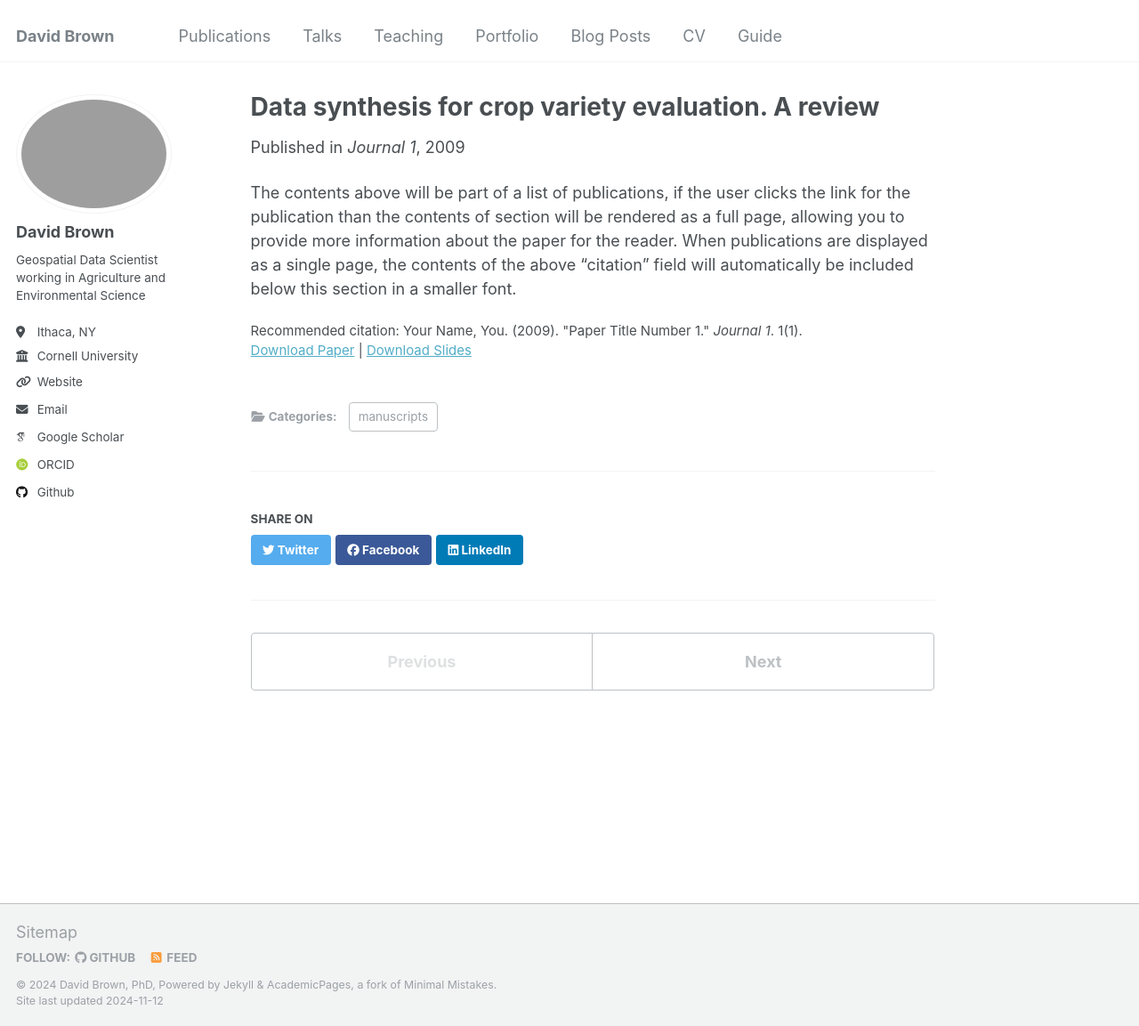
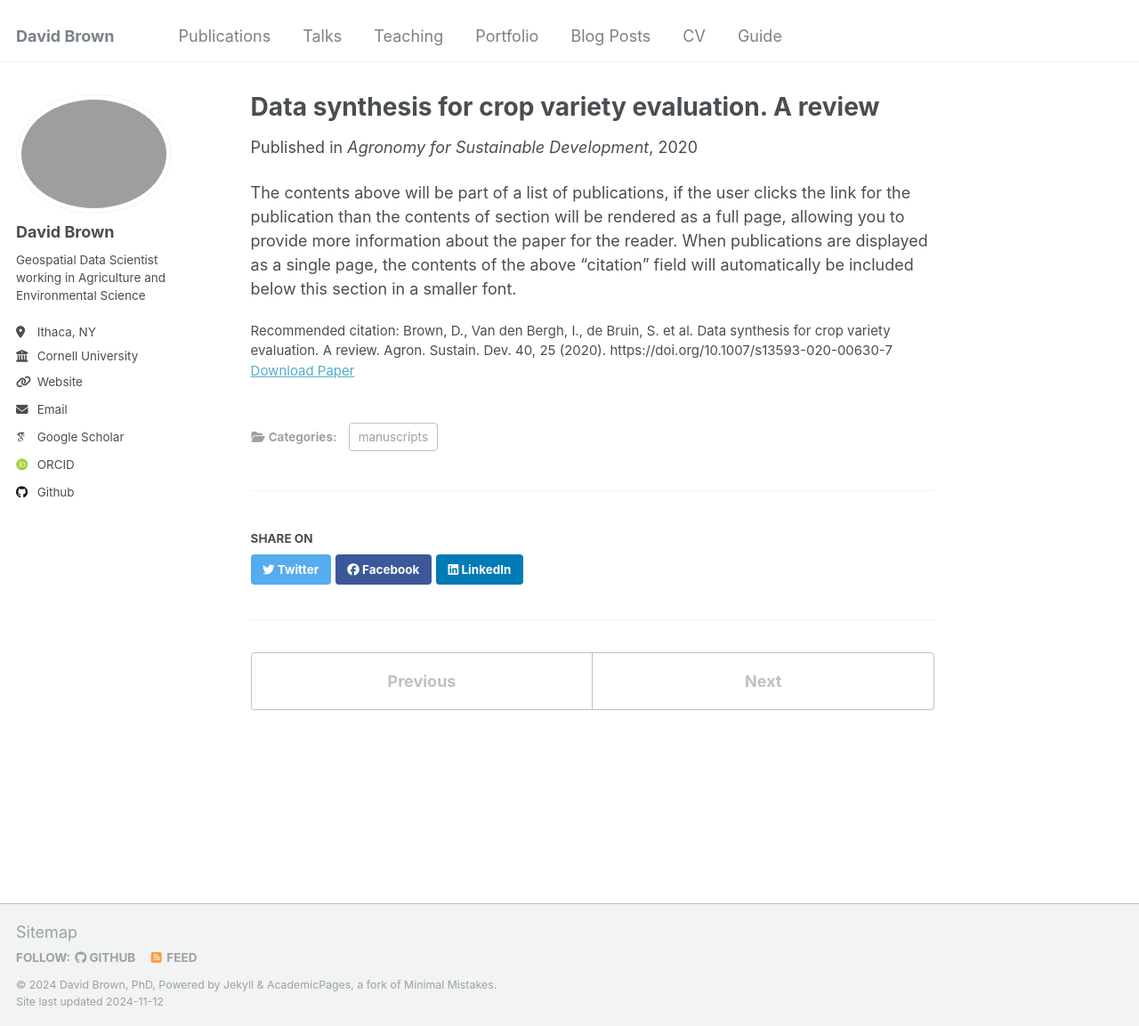
Before and after one commit to dbrownf/dbrownf.github.io, a Jekyll site: the page built from _publications/2009-10-01-paper-title-number-1.md, in a window 1280 px wide and 1153 px high. Shown: the whole window at 89% size. Built offline with Jekyll 4.4.1, drawn with Linux system fonts in a browser that asks for light colours; some web fonts are replaced.

Commit message:
Update 2009-10-01-paper-title-number-1.md

```diff
--- a/_publications/2009-10-01-paper-title-number-1.md
+++ b/_publications/2009-10-01-paper-title-number-1.md
@@ -3,12 +3,12 @@ title: "Data synthesis for crop variety evaluation. A review"
 collection: publications
 category: manuscripts
 permalink: /publication/2009-10-01-paper-title-number-1
-excerpt: 'This paper is about the number 1. The number 2 is left for future work.'
-date: 2009-10-01
-venue: 'Journal 1'
-slidesurl: 'http://academicpages.github.io/files/slides1.pdf'
-paperurl: 'http://academicpages.github.io/files/paper1.pdf'
-citation: 'Your Name, You. (2009). &quot;Paper Title Number 1.&quot; <i>Journal 1</i>. 1(1).'
+excerpt:
+date: 2020-07-09
+venue: 'Agronomy for Sustainable Development'
+slidesurl:
+paperurl: '[https://rdcu.be/dZSdy](https://rdcu.be/dZSdy)'
+citation: 'Brown, D., Van den Bergh, I., de Bruin, S. et al. Data synthesis for crop variety evaluation. A review. Agron. Sustain. Dev. 40, 25 (2020). https://doi.org/10.1007/s13593-020-00630-7'
 ---
 
 The contents above will be part of a list of publications, if the user clicks the link for the publication than the contents of section will be rendered as a full page, allowing you to provide more information about the paper for the reader. When publications are displayed as a single page, the contents of the above "citation" field will automatically be included below this section in a smaller font.
```
